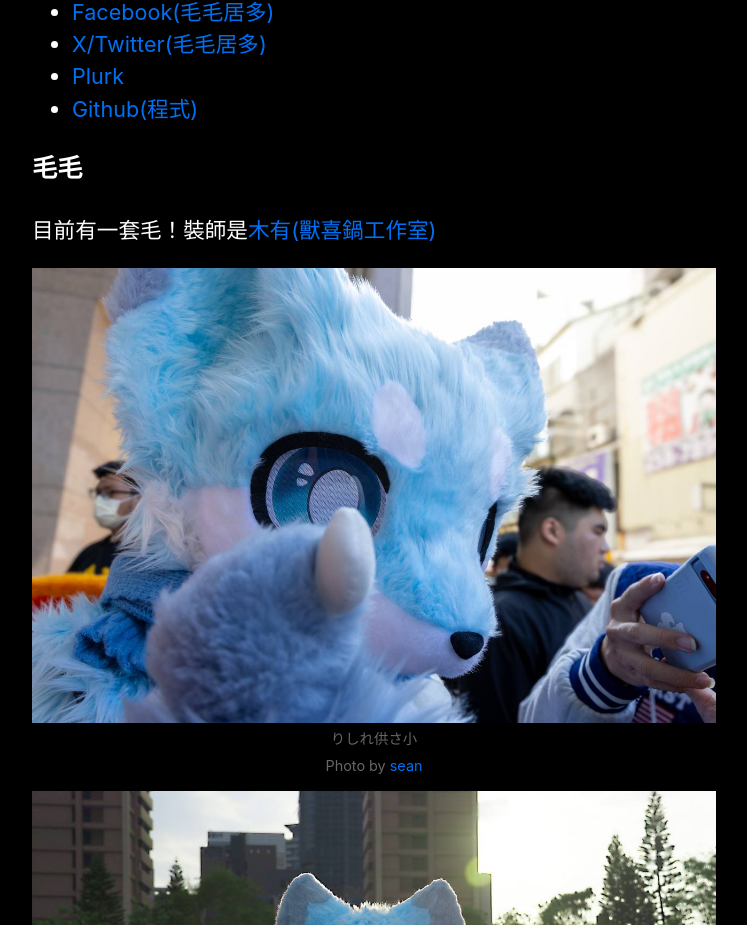
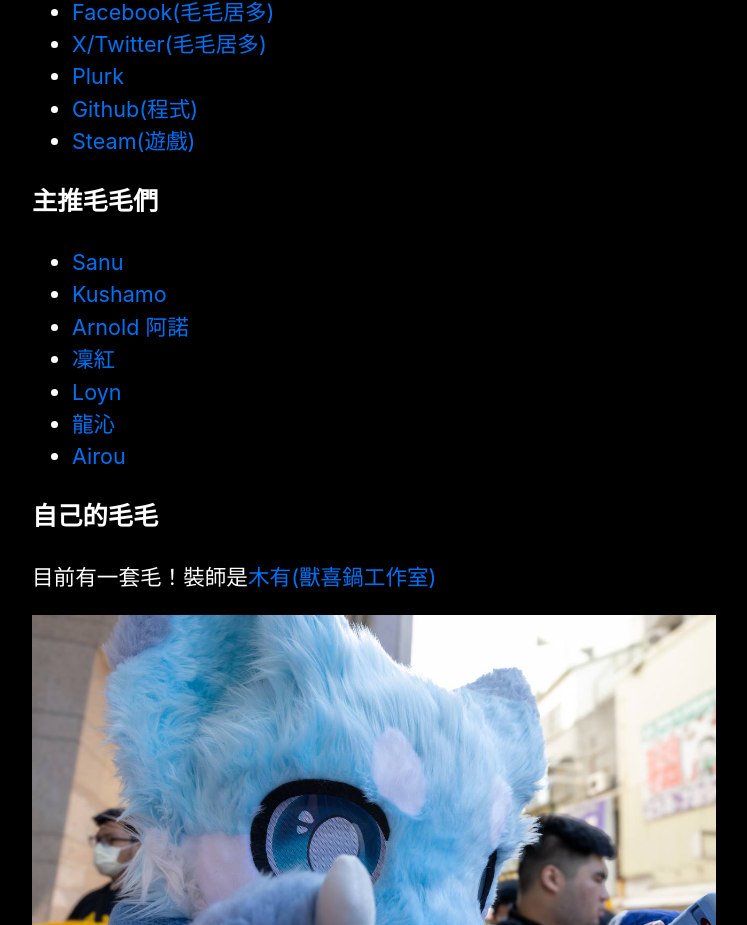
Before and after one commit to SmoothieNoIce/flexolk-blog, a Next.js app: page /info in a window 1280 px wide. Shown: the part 800-1725 px from the top of the page, without its empty margins (266-1013 px from the left). Built offline with nearby package versions, Linux system fonts and the light colour scheme.

Commit message:
feat: add info

```diff
--- a/pages/info.js
+++ b/pages/info.js
@@ -21,7 +21,6 @@ export default function Info({ allPostsData }) {
                 <h2>普洱自介</h2>
                 <p>
                     嗨你好！我是普洱！(也可以叫我 Flex！)目前是研究生，專注於資安相關、網路、網頁等資訊領域。
-
                 </p>
                 <ul>
                     <li>興趣(我覺得我要多點興趣)：打遊戲、出毛、畫畫、寫程式</li>
@@ -35,9 +34,21 @@ export default function Info({ allPostsData }) {
                     <li><Link href="https://x.com/SmoothieNoIce">X/Twitter(毛毛居多)</Link></li>
                     <li><Link href="https://www.plurk.com/flexolk">Plurk</Link></li>
                     <li><Link href="https://github.com/SmoothieNoIce">Github(程式)</Link></li>
+                    <li><Link href="https://steamcommunity.com/id/SmoothieNoIce/">Steam(遊戲)</Link></li>
                 </ul>
 
-                <h3>毛毛</h3>
+                <h3>主推毛毛們</h3>
+                <ul>
+                    <li><Link href="https://x.com/Kechisy">Sanu</Link></li>
+                    <li><Link href="https://x.com/Hydreigon_owo">Kushamo</Link></li>
+                    <li><Link href="https://x.com/josh911031">Arnold 阿諾</Link></li>
+                    <li><Link href="https://x.com/Rikujyun">凜紅</Link></li>
+                    <li><Link href="https://x.com/loynuwu">Loyn</Link></li>
+                    <li><Link href="https://x.com/wade990047">龍沁</Link></li>
+                    <li><Link href="https://x.com/AirouCat620">Airou</Link></li>
+                </ul>
+
+                <h3>自己的毛毛</h3>
                 <p>目前有一套毛！裝師是<Link href="https://t.co/D5piYVgy1P">木有(獸喜鍋工作室)</Link></p>
                 <img src="/images/photo/photo_2025-01-02_13-07-50.jpg" alt="Picture of the author" />
                 <p className={utilStyles.imgText1}>りしれ供さ小</p>
```
